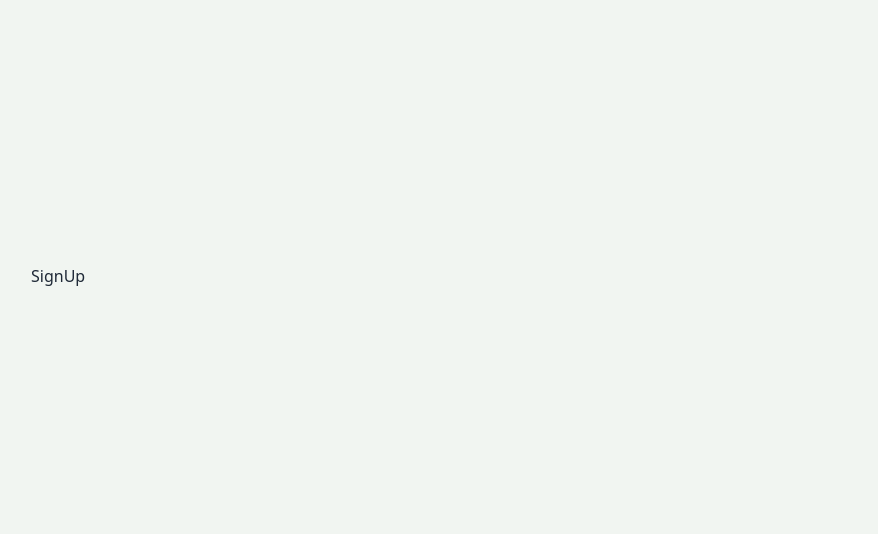
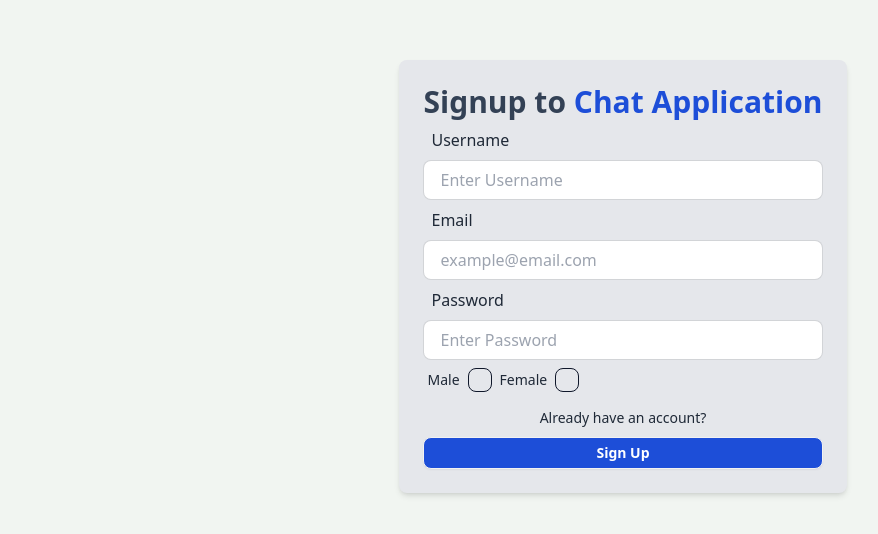
Before and after one commit to dydals3440/socket-test-study, a React (Vite) app in the folder FE/: page /signup in a window 1280 px wide. Shown: the part 156-690 px from the top of the page, without its empty margins (17-895 px from the left). Built offline with nearby package versions, Linux system fonts and the light colour scheme.

Commit message:
feat: Signup UI

```diff
--- /dev/null
+++ b/FE/src/components/GenderCheckbox.jsx
@@ -0,0 +1,25 @@
+const GenderCheckbox = () => {
+    return (
+        <div className='flex'>
+            <div className='form-control'>
+                <label className="label gap-2 cursor-pointer">
+                    <span className='label-text'>
+                        Male
+                    </span>
+                    <input type='checkbox' className='checkbox border-slate-900'/>
+                </label>
+            </div>
+
+            <div className='form-control'>
+                <label className="label gap-2 cursor-pointer">
+                    <span className='label-text'>
+                        Female
+                    </span>
+                    <input type='checkbox' className='checkbox border-slate-900'/>
+                </label>
+            </div>
+        </div>
+    );
+};
+
+export default GenderCheckbox;
--- a/FE/src/pages/SignUp.jsx
+++ b/FE/src/pages/SignUp.jsx
@@ -1,9 +1,66 @@
+// Importing the GenderCheckbox component from the components folder
+import GenderCheckbox from "../components/GenderCheckbox.jsx";
+
+// Importing the Link component from react-router-dom for navigation
+import {Link} from "react-router-dom";
+
 const SignUp = () => {
     return (
-        <div>
-            SignUp
+        <div className="flex flex-col items-center justify-center min-w-96 mx-auto">
+            <div className='w-full p-6 rounded-lg shadow-md bg-gray-200'>
+                <h1 className="text-3xl font-semibold text-center text-slate-700">
+                    Signup to
+                    <span className="text-blue-700"> Chat Application</span>
+                </h1>
+                <form>
+                    <div>
+                        <label className='label p-2'>
+                            <span className='text-base label-text'>Username</span>
+                        </label>
+                        <input
+                            type='text'
+                            placeholder='Enter Username'
+                            className='w-full input input-bordered h-10'
+                        />
+                    </div>
+                    <div>
+                        <label className='label p-2'>
+                            <span className='text-base label-text'>Email</span>
+                        </label>
+                        <input
+                            type='email'
+                            placeholder='example@email.com'
+                            className='w-full input input-bordered h-10'
+                        />
+                    </div>
+                    <div>
+                        <label className='label p-2'>
+                            <span className='text-base label-text'>Password</span>
+                        </label>
+                        <input
+                            type='password'
+                            placeholder='Enter Password'
+                            className='w-full input input-bordered h-10'
+                        />
+                    </div>
+                    <GenderCheckbox/>
+                    <Link
+                        to={"/login"}
+                        className="text-sm hover:underline hover:text-blue-600 mt-2 inline-block"
+                    >
+                        Already have an account?
+                    </Link>
+
+                    <div>
+                        <button className='btn btn-block btn-sm mt-2 bg-blue-700 font-bold text-white'>
+                            Sign Up
+                        </button>
+                    </div>
+                </form>
+            </div>
         </div>
     );
 };
 
+
 export default SignUp;
```
